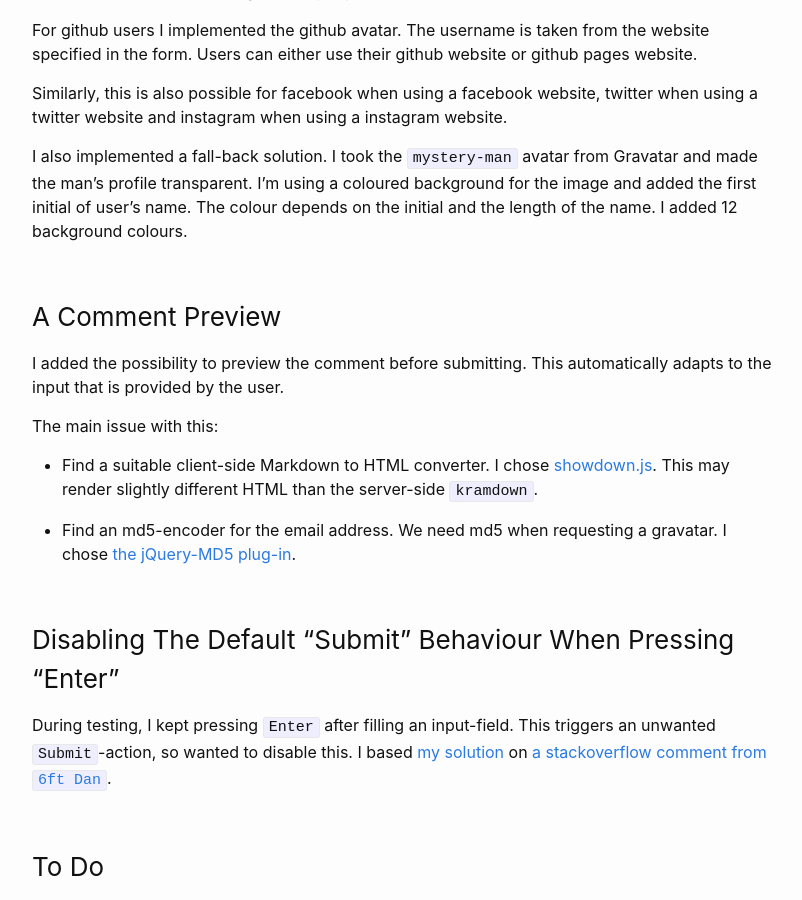
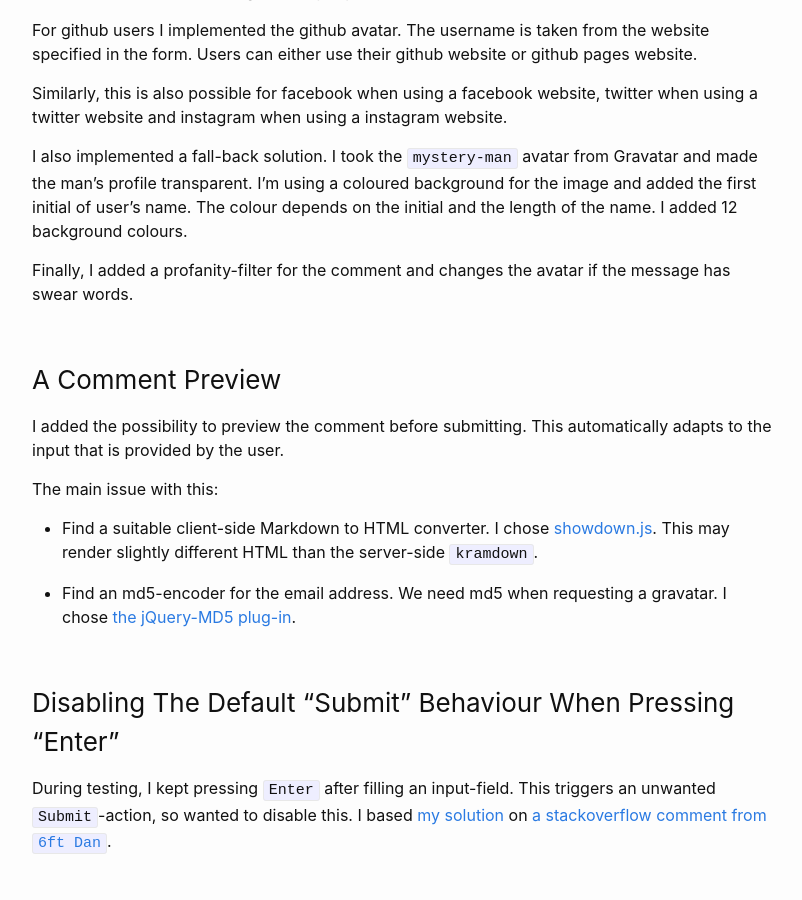
Before and after one commit to stefaanc/stefaanc.github.io, a Jekyll site: the page built from _posts/2020-03-01-notes-on-implementing-comments.md, in a window 1280 px wide and 900 px high, scrolled down 2345 px. Shown: the whole window, without its empty margins (238-1040 px from the left). Built offline with Jekyll 4.4.1, drawn with Linux system fonts in a browser that asks for light colours.

Commit message:
updated notes on implementing comments

```diff
--- a/Gemfile
+++ b/Gemfile
@@ -8,19 +8,19 @@ source "https://rubygems.org"
 #
 # This will help ensure the proper Jekyll version is running.
 # Happy Jekylling!
-###gem "jekyll", "~> 3.8.5"                                                        # >>>>>
+gem "jekyll", "~> 3.8.5"                                                        # >>>>>
 
 # This is the default theme for new Jekyll sites. You may change this to anything you like.
 gem "minima", "~> 2.5.1"
 
 # If you want to use GitHub Pages, remove the "gem "jekyll"" above and
 # uncomment the line below. To upgrade, run `bundle update github-pages`.
-gem "github-pages", "~> 204", group: :jekyll_plugins                         # <<<<<
+###gem "github-pages", "~> 204", group: :jekyll_plugins                         # <<<<<
 
 # If you have any plugins, put them here!
 group :jekyll_plugins do
   gem "jekyll-feed", "~> 0.13.0"
-  gem 'jemoji'                                                               # <<<<<
+###  gem 'jemoji'                                                               # <<<<<
 end
 
 # Windows does not include zoneinfo files, so bundle the tzinfo-data gem
--- a/_config.yml
+++ b/_config.yml
@@ -2,8 +2,8 @@
 title: The Dungeons
 ### description: >-
 ###   Some stuff.
-url: "https://stefaanc.github.io"                                            # <<<<<
-###url: "localhost:4000"                                                           # >>>>>
+###url: "https://stefaanc.github.io"                                            # <<<<<
+url: "localhost:4000"                                                           # >>>>>
 baseurl: "/"
 
 author: Stefaan Coussement
@@ -26,7 +26,7 @@ markdown: kramdown
 theme: minima
 plugins:
   - jekyll-feed
-  - jemoji                                                                   # <<<<<
+###  - jemoji                                                                   # <<<<<
 
 # Exclude from processing.
 exclude:
--- a/_posts/2020-03-01-notes-on-implementing-comments.md
+++ b/_posts/2020-03-01-notes-on-implementing-comments.md
@@ -85,6 +85,8 @@ Similarly, this is also possible for facebook when using a facebook website, twi
 
 I also implemented a fall-back solution.  I took the `mystery-man` avatar from Gravatar and made the man's profile transparent.  I'm using a coloured background for the image and added the first initial of user's name.  The colour depends on the initial and the length of the name.  I added 12 background colours.
 
+Finally, I added a profanity-filter for the comment and changes the avatar if the message has swear words.
+
 <br>
 
 ### A Comment Preview
```
